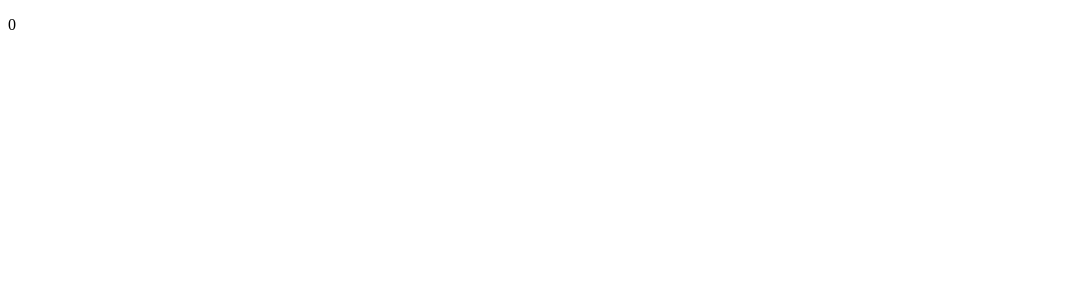
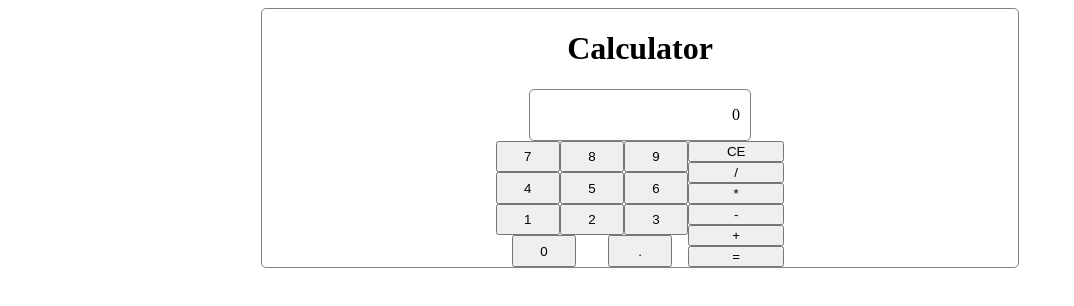
Before and after one commit to bomber34/odin-simple-calc, a plain HTML site: page index.html in a window 1280 px wide. Shown: the whole page, without its empty margins (0-1074 px from the left). Drawn offline with Linux system fonts and the light colour scheme.

Commit message:
add button layout

```diff
--- a/index.html
+++ b/index.html
@@ -3,11 +3,38 @@
 <head>
     <meta charset="UTF-8">
     <meta name="viewport" content="width=device-width, initial-scale=1.0">
+    <link rel="stylesheet" href="./style.css">
     <title>Simple Calculator</title>
 </head>
 <body>
-    <div id="Calculator">
-        <p>0</p>
+    <div id="calculator">
+        <h1>Calculator</h1>
+        <div id="display">
+            <p id="result">0</p>
+        </div>
+        <div id="buttons">
+            <div id="digits">
+                <button>9</button>
+                <button>8</button>
+                <button>7</button>
+                <button>6</button>
+                <button>5</button>
+                <button>4</button>
+                <button>3</button>
+                <button>2</button>
+                <button>1</button>
+                <button>.</button>
+                <button>0</button>
+            </div>
+            <div id="operations">
+                <button>CE</button>
+                <button>/</button>
+                <button>*</button>
+                <button>-</button>
+                <button>+</button>
+                <button>=</button>
+            </div>
+        </div>
     </div>
 </body>
 </html>
--- /dev/null
+++ b/style.css
@@ -0,0 +1,42 @@
+#calculator {
+    display: flex;
+    margin: 0% 20%;
+    flex-direction: column;
+    justify-content: center;
+    align-items: center;
+    border: 1px gray solid;
+    border-radius: 5px;
+}
+
+#display {
+    border: 1px gray solid;
+    border-radius: 5px;
+    width: 200px;
+    height: 50px;
+    padding: 0px 10px;
+    text-align: right;
+}
+
+#buttons {
+    display: flex;
+    flex-direction: row;
+}
+
+#digits {
+    display: flex;
+    flex-direction: row-reverse;
+    justify-content: space-around;
+    flex-wrap: wrap;
+    flex: 2 1 0;
+}
+
+#digits button {
+    flex: 0 0 33.3333%;
+}
+
+#operations {
+    display: flex;
+    flex-direction: column;
+    justify-content: space-around;
+    flex: 1 1 0;
+}
```
